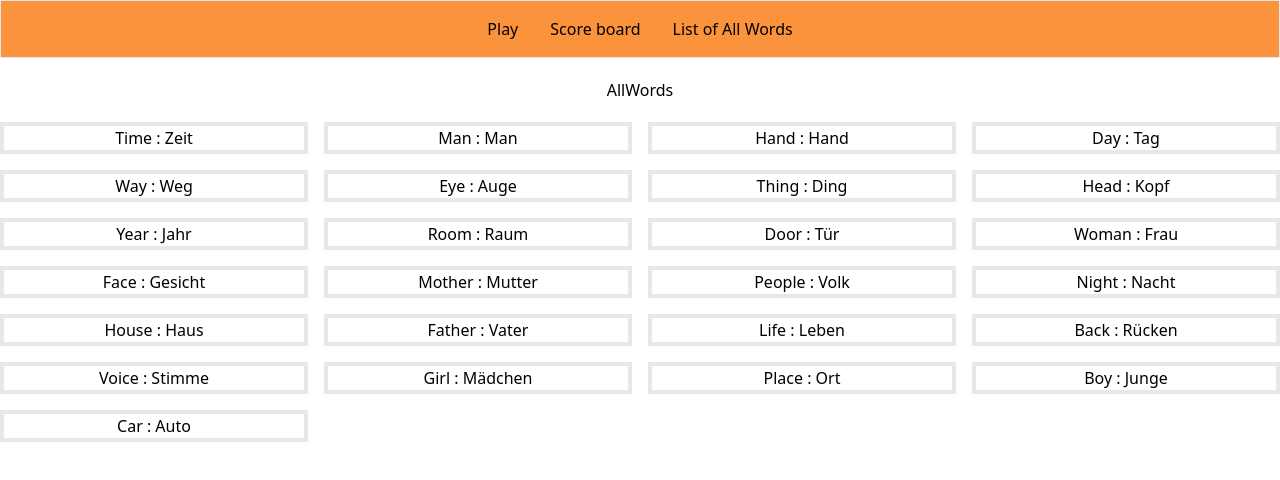
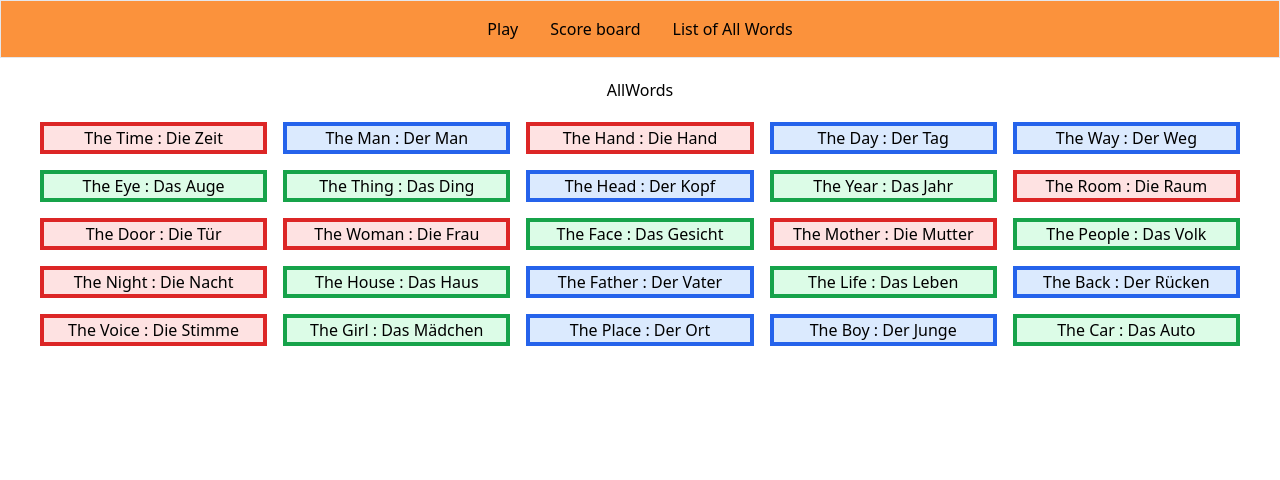
Before and after one commit to idomand/word-game, a React (Vite) app: page /allWords in a window 1280 px wide. Shown: the top 480 px of the page. Built offline with nearby package versions, Linux system fonts and the light colour scheme.

Commit message:
using conditional classnames

```diff
--- a/src/Components/AllWords.tsx
+++ b/src/Components/AllWords.tsx
@@ -1,6 +1,5 @@
 import React, { useEffect, useState } from "react";
 import data from "../German-words-data.json";
-import clsx from "clsx";
 
 type Props = {};
 
@@ -22,33 +21,32 @@ export default function AllWords({}: Props) {
 
   function pickColorBasedOnArtikel(artikel: string) {
     if (artikel === "Der") {
-      return "blue";
+      return `border-blue-200 bg-blue-100 hover:bg-blue-300 border-blue-600`;
     }
     if (artikel === "Das") {
-      return "green";
+      return `border-green-200 bg-green-100 hover:bg-green-300 border-green-600`;
     }
     if (artikel === "Die") {
-      return "red";
+      return `border-red-200 bg-red-100 hover:bg-red-300 border-red-600`;
     }
   }
 
   return (
     <div>
       <h1 className="m-5 flex justify-center">AllWords</h1>
-      <div className="grid grid-cols-4 gap-4">
+      <div className="mx-10 grid grid-cols-5  gap-4">
         {smallDataSet.map((element) => {
           let elementColor = pickColorBasedOnArtikel(element.Artikel);
-
-          //!======================================
-          // todo: add clsx to classnames to use it to pick red-blue-green
-          //!======================================
+          console.log("elementColor", elementColor);
 
           return (
             <div
-              className={`flex justify-center border-4 border-${elementColor}-200 bg-${elementColor}-200 hover:bg-${elementColor}-500 hover: hover:font-bold border-${elementColor}-600`}
+              className={`flex justify-center border-4 hover:font-bold  ${elementColor} `}
               key={element.Meaning}
             >
-              <p>{`${element.Meaning} : ${element.word}`} </p>
+              <p>
+                {`The ${element.Meaning} : ${element.Artikel} ${element.word}`}{" "}
+              </p>
             </div>
           );
         })}
--- a/src/Components/ButtonWrapper.tsx
+++ b/src/Components/ButtonWrapper.tsx
@@ -15,7 +15,6 @@ export default function ButtonWrapper({ checkUserAnswer }: ButtonWrapperProps) {
       >
         Der
       </button>
-
       <button
         onClick={() => {
           checkUserAnswer("Die");
```
